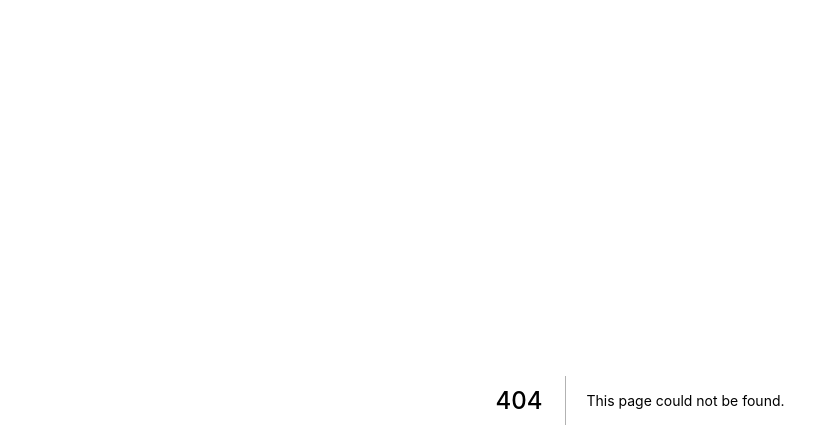
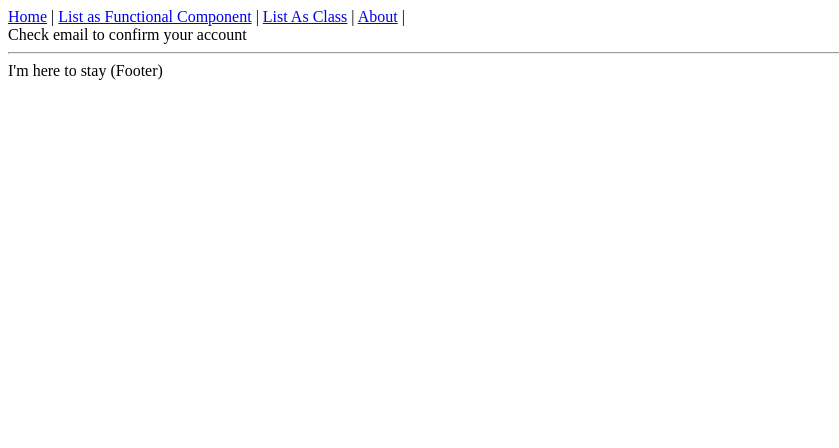
Before and after one commit to tjohnson1106/Next-Client-Interface, a Next.js app: page /check-email in a window 1280 px wide. Before the commit this address had no page. Shown: the top 448 px of the page, without its empty margins (0-839 px from the left). Built offline with nearby package versions, Linux system fonts and the light colour scheme.

Commit message:
created check email message and check email route

```diff
--- /dev/null
+++ b/pages/check-email.tsx
@@ -0,0 +1,8 @@
+import React from "react";
+import Layout from "../components/Layout";
+
+export default () => {
+  return (
+    <Layout title="Check Email">Check email to confirm your account</Layout>
+  );
+};
--- a/pages/register.tsx
+++ b/pages/register.tsx
@@ -1,5 +1,6 @@
 import React from "react";
 import { Formik, Field } from "formik";
+import Router from "next/router";
 
 import Layout from "../components/Layout";
 import { InputField } from "../components/fields/InputField";
@@ -22,6 +23,7 @@ export default () => {
                   }
                 });
                 console.log("response", response, "response");
+                Router.push("/check-email");
               } catch (err) {
                 // most likely validation will be handled via Yup, placeholder for now
                 console.log("err: ", err.graphQLErrors);
```
